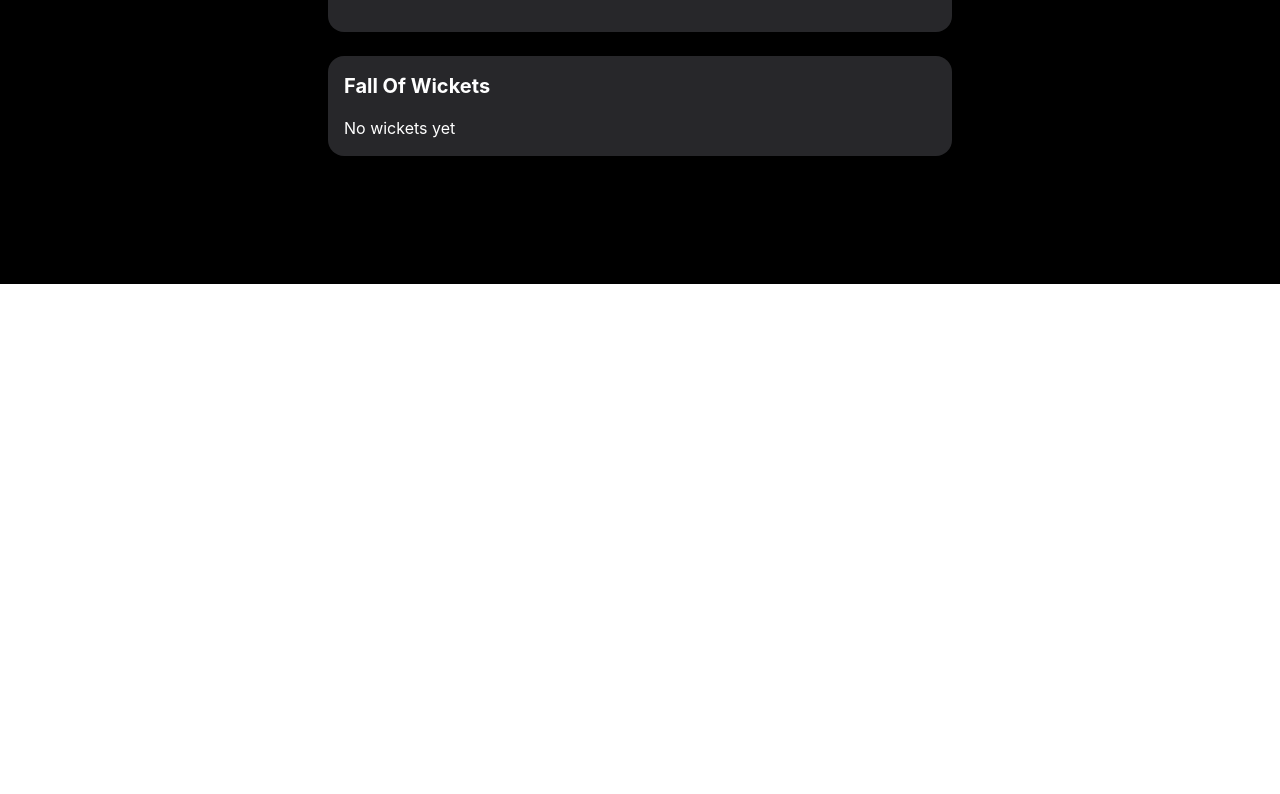
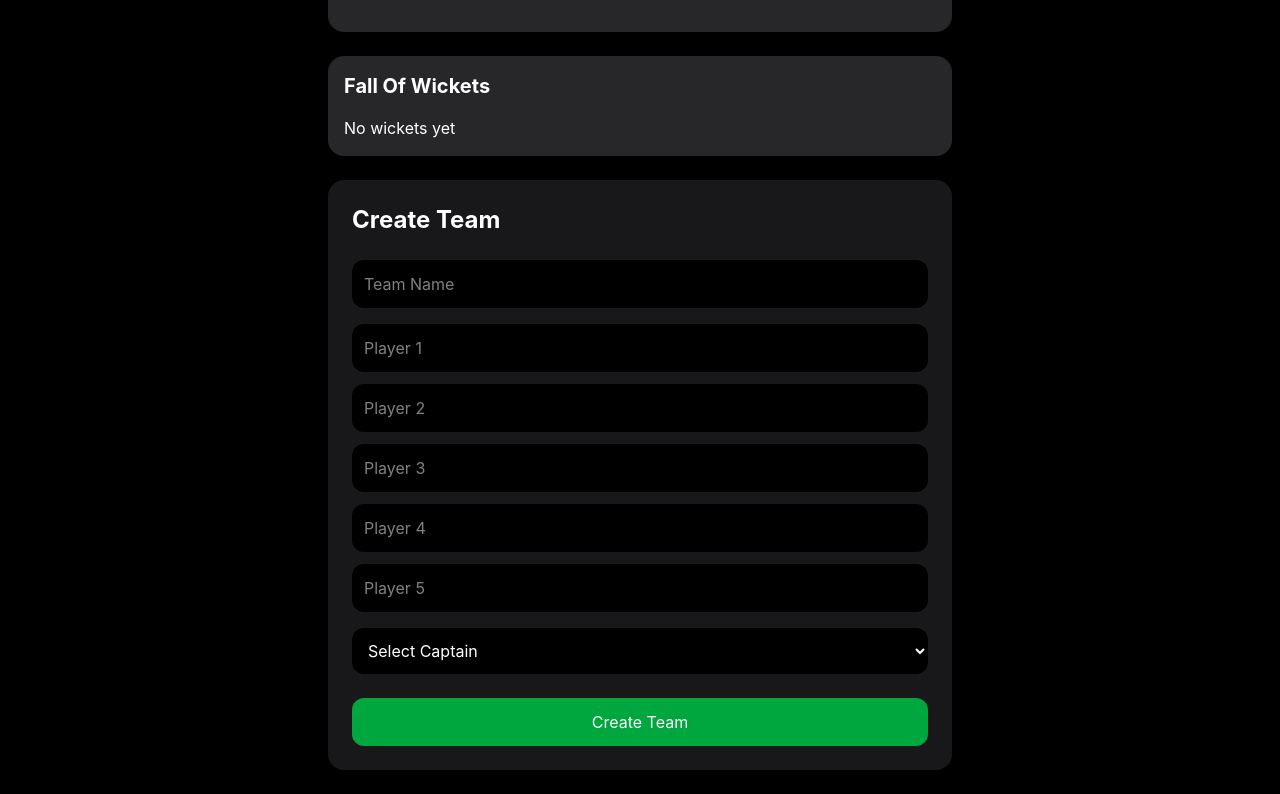
Before and after one commit to Ritik-453/gully-cricket-dashboard, a React (Vite) app: page / in a window 1280 px wide. Shown: the part 516-1310 px from the top of the page. Before the commit the page ends 800 px from the top, so only its background shows below. Built offline with nearby package versions, Linux system fonts and the light colour scheme.

Commit message:
Added team creation system

```diff
--- a/src/App.jsx
+++ b/src/App.jsx
@@ -1,10 +1,11 @@
 import { useState } from "react"
 
-import BallHistory from "./components/BallHistory"
-import FallOfWickets from "./components/FallOfWickets"
 import Navbar from "./components/Navbar"
 import ScoreBoard from "./components/ScoreBoard"
 import MatchControls from "./components/MatchControls"
+import BallHistory from "./components/BallHistory"
+import FallOfWickets from "./components/FallOfWickets"
+import CreateTeam from "./pages/CreateTeam"
 
 export default function App() {
 
@@ -101,6 +102,8 @@ export default function App() {
           fallOfWickets={fallOfWickets}
         />
 
+        <CreateTeam />
+
       </div>
     </div>
   )
--- a/src/pages/CreateTeam.jsx
+++ b/src/pages/CreateTeam.jsx
@@ -0,0 +1,114 @@
+import { useState } from "react"
+
+export default function CreateTeam() {
+
+  const [teamName, setTeamName] = useState("")
+  const [players, setPlayers] = useState([
+    "",
+    "",
+    "",
+    "",
+    "",
+  ])
+
+  const [captain, setCaptain] = useState("")
+
+  const handlePlayerChange = (
+    index,
+    value
+  ) => {
+
+    const updatedPlayers = [...players]
+
+    updatedPlayers[index] = value
+
+    setPlayers(updatedPlayers)
+  }
+
+  const createTeam = () => {
+
+    const team = {
+      teamName,
+      players,
+      captain,
+    }
+
+    console.log(team)
+
+    alert("Team Created!")
+  }
+
+  return (
+    <div className="bg-zinc-900 p-6 rounded-2xl mt-6">
+
+      <h2 className="text-2xl font-bold mb-6">
+        Create Team
+      </h2>
+
+      <input
+        type="text"
+        placeholder="Team Name"
+        value={teamName}
+        onChange={(e) =>
+          setTeamName(e.target.value)
+        }
+        className="w-full p-3 rounded-xl bg-black mb-4"
+      />
+
+      <div className="space-y-3">
+
+        {
+          players.map((player, index) => (
+            <input
+              key={index}
+              type="text"
+              placeholder={`Player ${index + 1}`}
+              value={player}
+              onChange={(e) =>
+                handlePlayerChange(
+                  index,
+                  e.target.value
+                )
+              }
+              className="w-full p-3 rounded-xl bg-black"
+            />
+          ))
+        }
+
+      </div>
+
+      <select
+        value={captain}
+        onChange={(e) =>
+          setCaptain(e.target.value)
+        }
+        className="w-full p-3 rounded-xl bg-black mt-4"
+      >
+
+        <option value="">
+          Select Captain
+        </option>
+
+        {
+          players.map((player, index) => (
+            <option
+              key={index}
+              value={player}
+            >
+              {player || `Player ${index + 1}`}
+            </option>
+          ))
+        }
+
+      </select>
+
+      <button
+        onClick={createTeam}
+        className="bg-green-600 px-6 py-3 rounded-xl mt-6 w-full"
+      >
+        Create Team
+      </button>
+
+    </div>
+  )
+}
```
